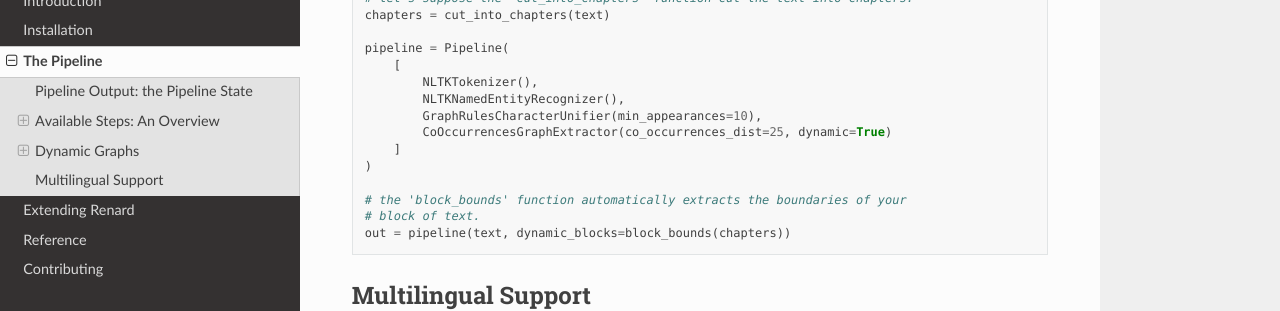
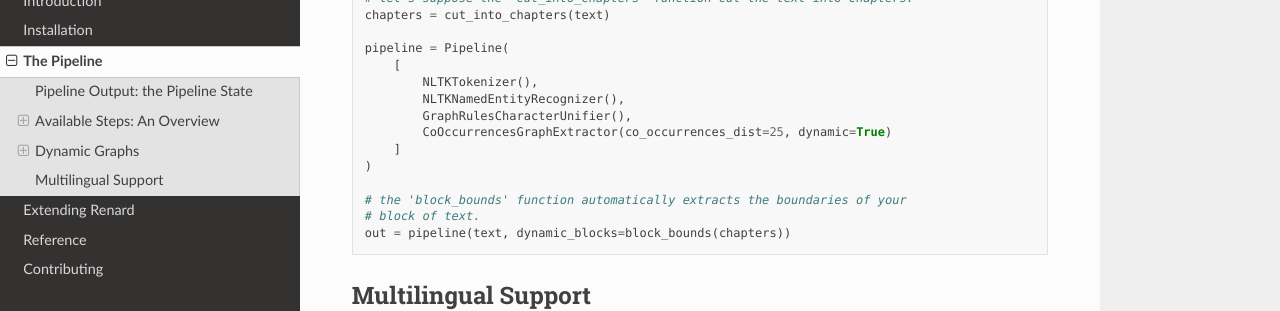
Before and after one commit to CompNet/Renard, a Sphinx documentation site: the page built from docs/pipeline.rst, in a window 1280 px wide and 900 px high, scrolled down 4601 px. Shown: the part 151-462 px from the top of the window. Built offline with Sphinx 7.4.7 and the Read the Docs theme 2.0.0, drawn with Linux system fonts in a browser that asks for light colours.

Commit message:
simplify doc

```diff
--- a/docs/pipeline.rst
+++ b/docs/pipeline.rst
@@ -276,7 +276,7 @@
        [
            NLTKTokenizer(),
            NLTKNamedEntityRecognizer(),
-           GraphRulesCharacterUnifier(min_appearances=10),
+           GraphRulesCharacterUnifier(),
            CoOccurrencesGraphExtractor(co_occurrences_dist=25, dynamic=True)
        ]
    )
```
